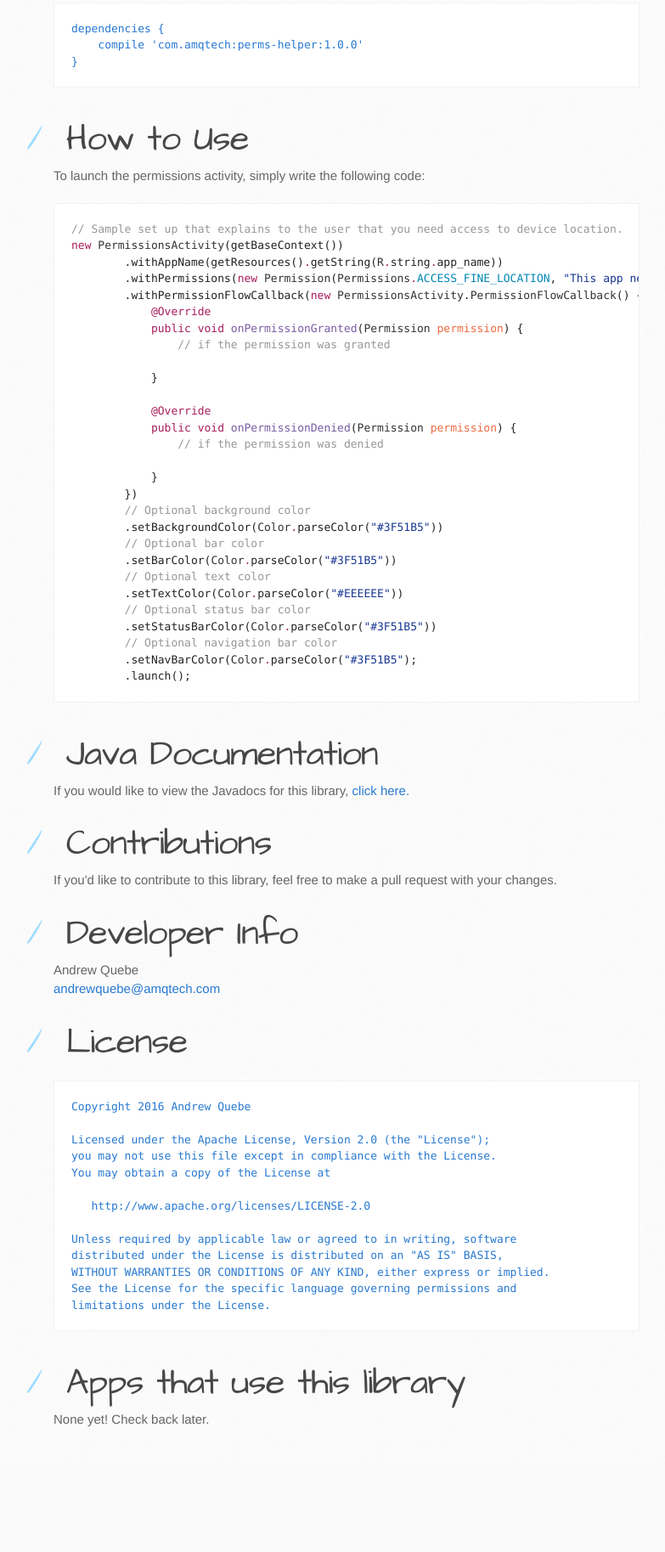
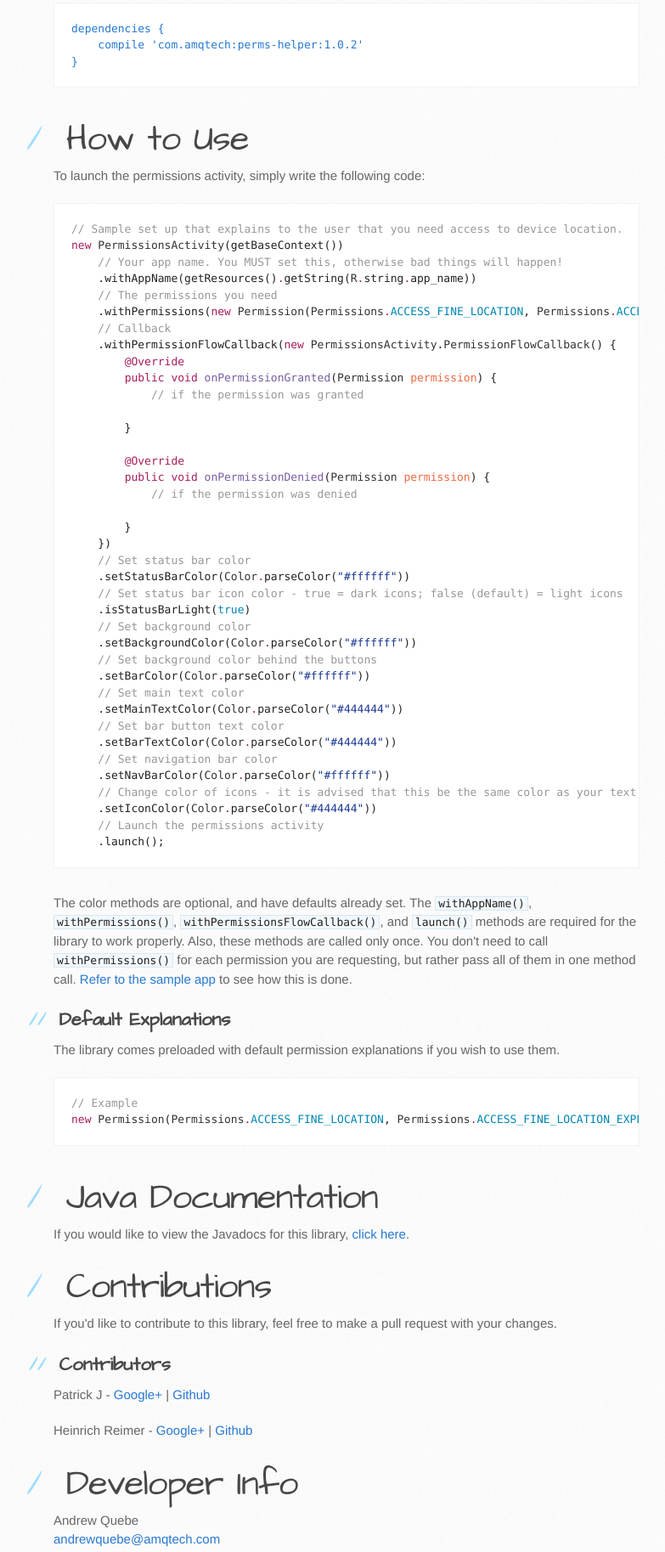
Before and after one commit to rammadogs/Permissions-Helper, a plain HTML site: page index.html in a window 1280 px wide. Shown: the part 990-2817 px from the top of the page at 85% size, without its empty margins (107-890 px from the left). Before the commit the page ends 2715 px from the top, so only its background shows below. Drawn offline with Linux system fonts and the light colour scheme.

```diff
--- a/index.html
+++ b/index.html
@@ -29,7 +29,7 @@
       <div class="inner clearfix">
         <section id="main-content">
           <h1>
-<a id="permissions-helper---" class="anchor" href="#permissions-helper---" aria-hidden="true"><span aria-hidden="true" class="octicon octicon-link"></span></a>Permissions-Helper <a href="https://bintray.com/andrew-quebe/maven/Permissions-Helper/_latestVersion"> <img src="https://api.bintray.com/packages/andrew-quebe/maven/Android-Permission-Helper/images/download.svg" alt="Download"> </a>
+<a id="permissions-helper---" class="anchor" href="#permissions-helper---" aria-hidden="true"><span aria-hidden="true" class="octicon octicon-link"></span></a>Permissions-Helper <a href="https://bintray.com/andrew-quebe/maven/Android-Permission-Helper/_latestVersion"> <img src="https://api.bintray.com/packages/andrew-quebe/maven/Android-Permission-Helper/images/download.svg" alt="Download"> </a>
 </h1>
 
 <p>A library that generates an activity based on the required permissions for your app. It loads the permissions into a list and will request them upon continuing through the activity flow.</p>
@@ -40,7 +40,7 @@
 <p>The library is on jCenter by default. Add this in your app's build.gradle file:</p>
 
 <pre><code>dependencies {
-    compile 'com.amqtech:perms-helper:1.0.0'
+    compile 'com.amqtech:perms-helper:1.0.2'
 }
 </code></pre>
 
@@ -51,8 +51,11 @@
 
 <div class="highlight highlight-source-java"><pre><span class="pl-c">// Sample set up that explains to the user that you need access to device location.</span>
 <span class="pl-k">new</span> <span class="pl-smi">PermissionsActivity</span>(getBaseContext())
+    <span class="pl-c">// Your app name. You MUST set this, otherwise bad things will happen!</span>
     .withAppName(getResources()<span class="pl-k">.</span>getString(<span class="pl-smi">R</span><span class="pl-k">.</span>string<span class="pl-k">.</span>app_name))
-        .withPermissions(<span class="pl-k">new</span> <span class="pl-smi">Permission</span>(<span class="pl-smi">Permissions</span><span class="pl-c1"><span class="pl-k">.</span>ACCESS_FINE_LOCATION</span>, <span class="pl-s"><span class="pl-pds">"</span>This app needs access to your location to improve results.<span class="pl-pds">"</span></span>))
+    <span class="pl-c">// The permissions you need</span>
+    .withPermissions(<span class="pl-k">new</span> <span class="pl-smi">Permission</span>(<span class="pl-smi">Permissions</span><span class="pl-c1"><span class="pl-k">.</span>ACCESS_FINE_LOCATION</span>, <span class="pl-smi">Permissions</span><span class="pl-c1"><span class="pl-k">.</span>ACCESS_FINE_LOCATION</span>))
+    <span class="pl-c">// Callback</span>
     .withPermissionFlowCallback(<span class="pl-k">new</span> <span class="pl-smi">PermissionsActivity</span>.<span class="pl-smi">PermissionFlowCallback</span>() {
         <span class="pl-k">@Override</span>
         <span class="pl-k">public</span> <span class="pl-k">void</span> <span class="pl-en">onPermissionGranted</span>(<span class="pl-smi">Permission</span> <span class="pl-v">permission</span>) {
@@ -66,17 +69,34 @@
 
         }
     })
-        <span class="pl-c">// Optional background color</span>
-        .setBackgroundColor(<span class="pl-smi">Color</span><span class="pl-k">.</span>parseColor(<span class="pl-s"><span class="pl-pds">"</span>#3F51B5<span class="pl-pds">"</span></span>))
-        <span class="pl-c">// Optional bar color</span>
-        .setBarColor(<span class="pl-smi">Color</span><span class="pl-k">.</span>parseColor(<span class="pl-s"><span class="pl-pds">"</span>#3F51B5<span class="pl-pds">"</span></span>))
-        <span class="pl-c">// Optional text color</span>
-        .setTextColor(<span class="pl-smi">Color</span><span class="pl-k">.</span>parseColor(<span class="pl-s"><span class="pl-pds">"</span>#EEEEEE<span class="pl-pds">"</span></span>))
-        <span class="pl-c">// Optional status bar color</span>
-        .setStatusBarColor(<span class="pl-smi">Color</span><span class="pl-k">.</span>parseColor(<span class="pl-s"><span class="pl-pds">"</span>#3F51B5<span class="pl-pds">"</span></span>))
-        <span class="pl-c">// Optional navigation bar color</span>
-        .setNavBarColor(<span class="pl-smi">Color</span><span class="pl-k">.</span>parseColor(<span class="pl-s"><span class="pl-pds">"</span>#3F51B5<span class="pl-pds">"</span></span>);
+    <span class="pl-c">// Set status bar color</span>
+    .setStatusBarColor(<span class="pl-smi">Color</span><span class="pl-k">.</span>parseColor(<span class="pl-s"><span class="pl-pds">"</span>#ffffff<span class="pl-pds">"</span></span>))
+    <span class="pl-c">// Set status bar icon color - true = dark icons; false (default) = light icons</span>
+    .isStatusBarLight(<span class="pl-c1">true</span>)
+    <span class="pl-c">// Set background color</span>
+    .setBackgroundColor(<span class="pl-smi">Color</span><span class="pl-k">.</span>parseColor(<span class="pl-s"><span class="pl-pds">"</span>#ffffff<span class="pl-pds">"</span></span>))
+    <span class="pl-c">// Set background color behind the buttons</span>
+    .setBarColor(<span class="pl-smi">Color</span><span class="pl-k">.</span>parseColor(<span class="pl-s"><span class="pl-pds">"</span>#ffffff<span class="pl-pds">"</span></span>))
+    <span class="pl-c">// Set main text color </span>
+    .setMainTextColor(<span class="pl-smi">Color</span><span class="pl-k">.</span>parseColor(<span class="pl-s"><span class="pl-pds">"</span>#444444<span class="pl-pds">"</span></span>))
+    <span class="pl-c">// Set bar button text color</span>
+    .setBarTextColor(<span class="pl-smi">Color</span><span class="pl-k">.</span>parseColor(<span class="pl-s"><span class="pl-pds">"</span>#444444<span class="pl-pds">"</span></span>))
+    <span class="pl-c">// Set navigation bar color</span>
+    .setNavBarColor(<span class="pl-smi">Color</span><span class="pl-k">.</span>parseColor(<span class="pl-s"><span class="pl-pds">"</span>#ffffff<span class="pl-pds">"</span></span>))
+    <span class="pl-c">// Change color of icons - it is advised that this be the same color as your text</span>
+    .setIconColor(<span class="pl-smi">Color</span><span class="pl-k">.</span>parseColor(<span class="pl-s"><span class="pl-pds">"</span>#444444<span class="pl-pds">"</span></span>))
+    <span class="pl-c">// Launch the permissions activity</span>
     .launch();</pre></div>
+
+<p>The color methods are optional, and have defaults already set. The <code>withAppName()</code>, <code>withPermissions()</code>, <code>withPermissionsFlowCallback()</code>, and <code>launch()</code> methods are required for the library to work properly. Also, these methods are called only once. You don't need to call <code>withPermissions()</code> for each permission you are requesting, but rather pass all of them in one method call. <a href="https://github.com/Andrew-Quebe/Permissions-Helper/blob/master/sample/src/main/java/com/amqtech/permissions/sample/MainActivity.java#L76">Refer to the sample app</a> to see how this is done.</p>
+
+<h2>
+<a id="default-explanations" class="anchor" href="#default-explanations" aria-hidden="true"><span aria-hidden="true" class="octicon octicon-link"></span></a>Default Explanations</h2>
+
+<p>The library comes preloaded with default permission explanations if you wish to use them.</p>
+
+<div class="highlight highlight-source-java"><pre><span class="pl-c">// Example</span>
+<span class="pl-k">new</span> <span class="pl-smi">Permission</span>(<span class="pl-smi">Permissions</span><span class="pl-c1"><span class="pl-k">.</span>ACCESS_FINE_LOCATION</span>, <span class="pl-smi">Permissions</span><span class="pl-c1"><span class="pl-k">.</span>ACCESS_FINE_LOCATION_EXPLANATION</span>)</pre></div>
 
 <h1>
 <a id="java-documentation" class="anchor" href="#java-documentation" aria-hidden="true"><span aria-hidden="true" class="octicon octicon-link"></span></a>Java Documentation</h1>
@@ -87,6 +107,13 @@
 <a id="contributions" class="anchor" href="#contributions" aria-hidden="true"><span aria-hidden="true" class="octicon octicon-link"></span></a>Contributions</h1>
 
 <p>If you'd like to contribute to this library, feel free to make a pull request with your changes. </p>
+
+<h2>
+<a id="contributors" class="anchor" href="#contributors" aria-hidden="true"><span aria-hidden="true" class="octicon octicon-link"></span></a>Contributors</h2>
+
+<p>Patrick J - <a href="https://plus.google.com/+PatrickJung42/about">Google+</a> | <a href="https://github.com/pddstudio">Github</a></p>
+
+<p>Heinrich Reimer - <a href="https://plus.google.com/+HeinrichReimer">Google+</a> | <a href="https://github.com/HeinrichReimer">Github</a></p>
 
 <h1>
 <a id="developer-info" class="anchor" href="#developer-info" aria-hidden="true"><span aria-hidden="true" class="octicon octicon-link"></span></a>Developer Info</h1>
@@ -115,7 +142,27 @@ limitations under the License.
 <h1>
 <a id="apps-that-use-this-library" class="anchor" href="#apps-that-use-this-library" aria-hidden="true"><span aria-hidden="true" class="octicon octicon-link"></span></a>Apps that use this library</h1>
 
-<p>None yet! Check back later.</p>
+<p>None yet! If you would like your app listed here, please make a new issue with your app's name, Play Store link, and screenshots proving your usage. Please do not post alpha/beta opt-in links.</p>
+
+<h1>
+<a id="my-inspiration" class="anchor" href="#my-inspiration" aria-hidden="true"><span aria-hidden="true" class="octicon octicon-link"></span></a>My Inspiration</h1>
+
+<p>I was exploring the Android Auto app when I noticed the way they present required permissions to the user. That got me thinking that I could create a library that does exactly that. </p>
+
+<table>
+<thead>
+<tr>
+<th align="center">(Google's Version)</th>
+<th align="center">(My Version)</th>
+</tr>
+</thead>
+<tbody>
+<tr>
+<td align="center"><img width="640" src="https://github.com/Andrew-Quebe/Permissions-Helper/blob/master/artwork/google.png"></td>
+<td align="center"><img width="640" src="https://github.com/Andrew-Quebe/Permissions-Helper/blob/master/artwork/mine.png"></td>
+</tr>
+</tbody>
+</table>
         </section>
 
         <aside id="sidebar">
```
Also changed, not shown: params.json (+1 -1 lines). Lines whose indentation alone changed are shown as unchanged.
